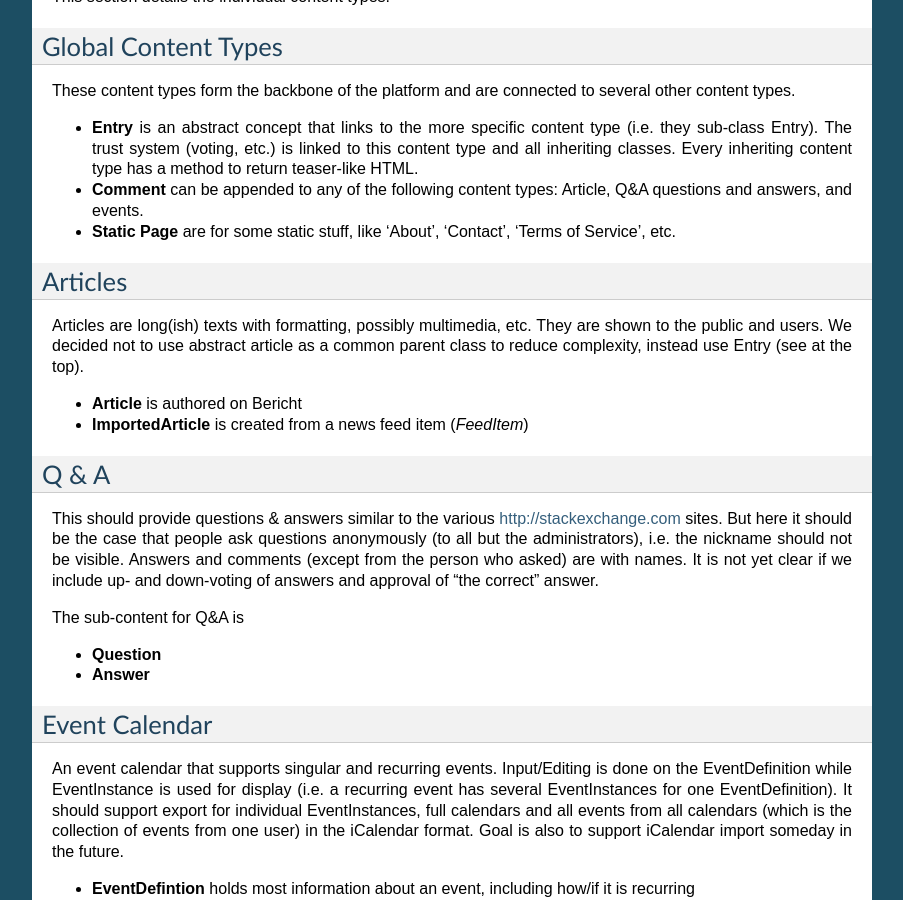
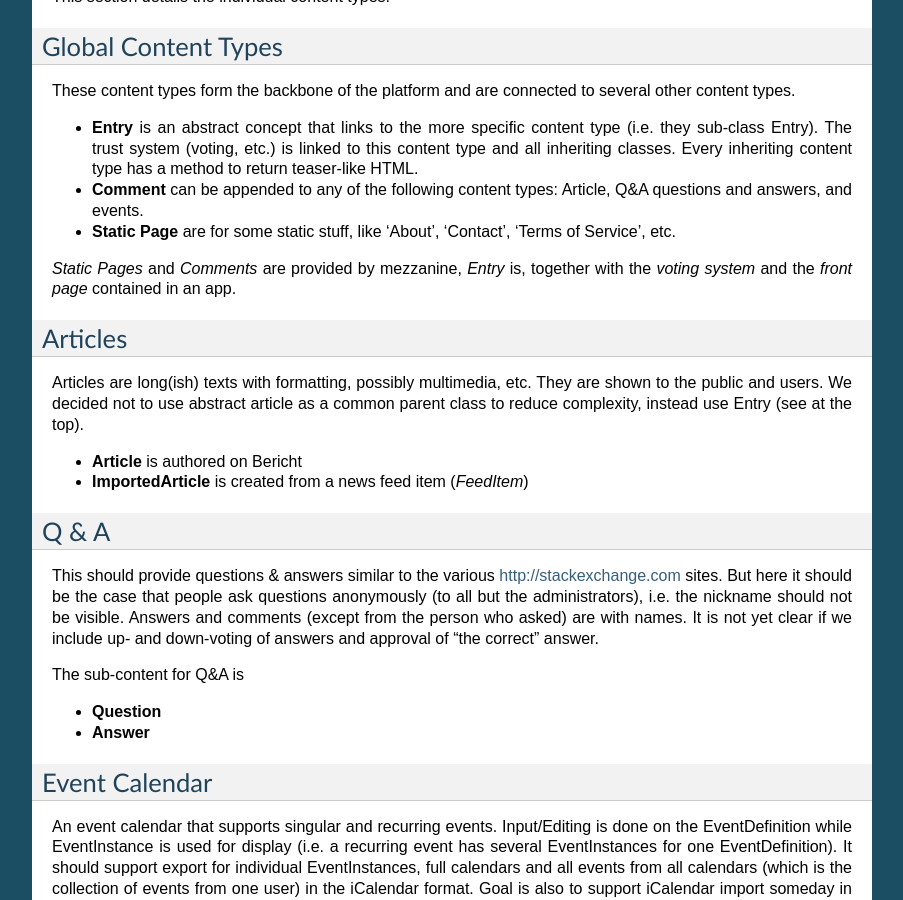
Before and after one commit to bericht/bericht, a Sphinx documentation site: the page built from docs/overview.rst, in a window 1280 px wide and 900 px high, scrolled down 522 px. Shown: the whole window, without its empty margins (198-1101 px from the left). Built offline with Sphinx 7.4.7, drawn with Linux system fonts in a browser that asks for light colours.

Commit message:
Added short notice where Entry and Voting system should be put (together with frontpage into a separate app.

```diff
--- a/docs/overview.rst
+++ b/docs/overview.rst
@@ -43,6 +43,8 @@ several other content types.
 * **Static Page** are for some static stuff, like 'About', 'Contact', 'Terms of
   Service', etc.
 
+*Static Pages* and *Comments* are provided by mezzanine, *Entry* is, together
+with the *voting system* and the *front page* contained in an app.
 
 Articles
 --------
```
